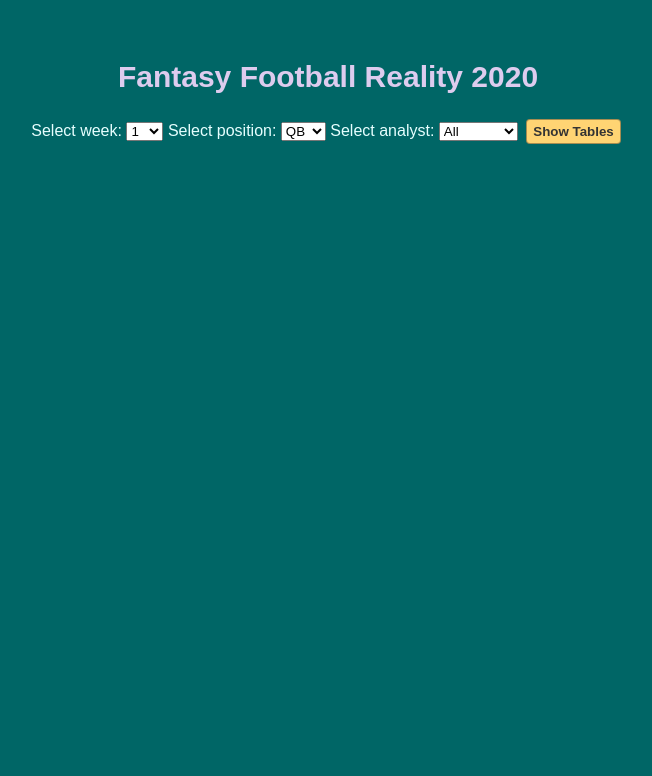
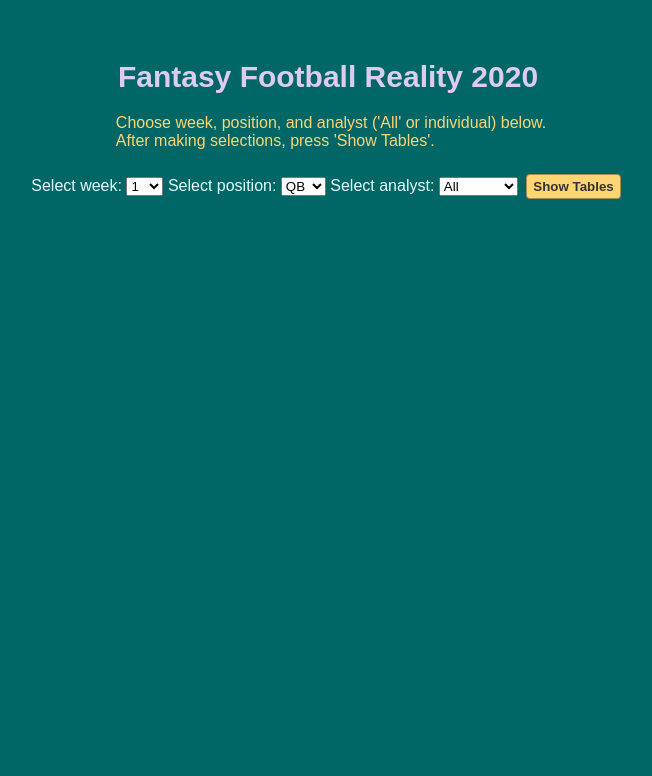
Before and after one commit to freerangeandy/ff-reality, a Flask app: page / in a window 1280 px wide. Shown: the top 776 px of the page, without its empty margins (312-964 px from the left). Run offline with Flask 2, Linux system fonts and the light colour scheme.

Commit message:
add short instructions for user interface

```diff
--- a/static/main.css
+++ b/static/main.css
@@ -24,6 +24,21 @@ body {
   font-size: 30px;
   color: #ddccee;
   margin-top: 20px;
+}
+
+.instructions {
+  display: flex;
+  flex-direction: column;
+}
+
+.instructions h5 {
+  font-family: Arial, sans-serif;
+  font-size: 16px;
+  text-align: left;
+  font-weight: 500;
+  color: #FFD473;
+  margin: auto;
+  padding-left: 6px;
 }
 
 .container form {
--- a/templates/index.html
+++ b/templates/index.html
@@ -7,7 +7,12 @@
   <body>
     <div class="container">
       <h1>Fantasy Football Reality 2020</h1>
-      <h4></h4>
+      <div class="instructions">
+        <h5>
+          Choose week, position, and analyst ('All' or individual) below.<br />
+          After making selections, press 'Show Tables'.<br />
+        </h5>
+      </div>
       <form action="{{url_for('success')}}" method="POST">
         <label for="weeks-select">Select week:</label>
         <select class="weeks" name="weeks-select">
```
